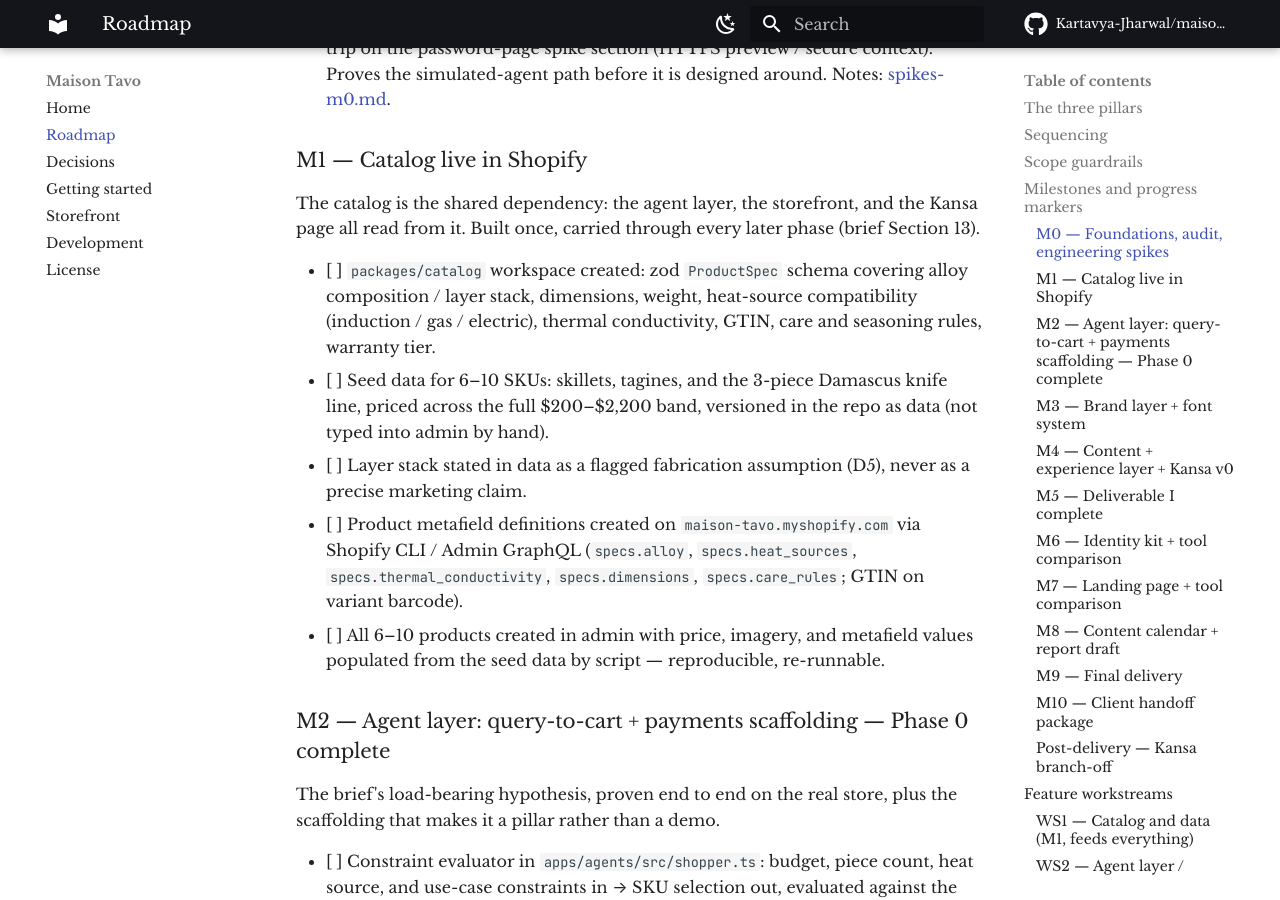
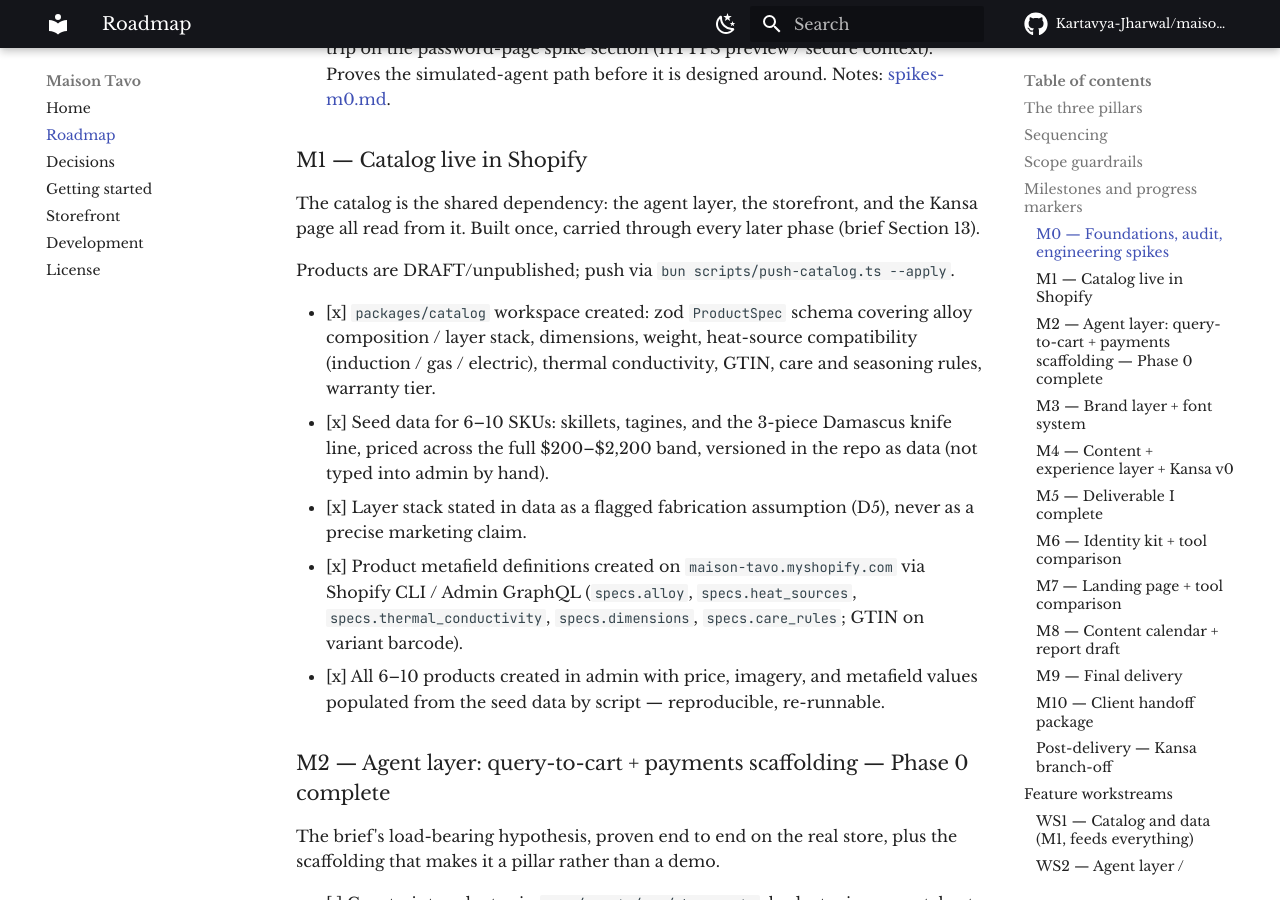
Before and after one commit to Kartavya-Jharwal/maison-tavo, an MkDocs documentation site: the page built from docs/roadmap.md, in a window 1280 px wide and 900 px high, scrolled down 4512 px. Built offline with MkDocs 1.6.1 and Material for MkDocs 9.7.7, drawn with Linux system fonts in a browser that asks for light colours; comment, search, counter and statistics services are not loaded.

Commit message:
Mark M1 catalog markers complete: 11 draft products + specs metafields in admin

```diff
--- a/docs/roadmap.md
+++ b/docs/roadmap.md
@@ -118,19 +118,21 @@
 The catalog is the shared dependency: the agent layer, the storefront, and the Kansa page all
 read from it. Built once, carried through every later phase (brief Section 13).
 
-- [ ] `packages/catalog` workspace created: zod `ProductSpec` schema covering alloy
+Products are DRAFT/unpublished; push via `bun scripts/push-catalog.ts --apply`.
+
+- [x] `packages/catalog` workspace created: zod `ProductSpec` schema covering alloy
       composition / layer stack, dimensions, weight, heat-source compatibility
       (induction / gas / electric), thermal conductivity, GTIN, care and seasoning rules,
       warranty tier.
-- [ ] Seed data for 6–10 SKUs: skillets, tagines, and the 3-piece Damascus knife line, priced
+- [x] Seed data for 6–10 SKUs: skillets, tagines, and the 3-piece Damascus knife line, priced
       across the full $200–$2,200 band, versioned in the repo as data (not typed into admin by
       hand).
-- [ ] Layer stack stated in data as a flagged fabrication assumption (D5), never as a precise
+- [x] Layer stack stated in data as a flagged fabrication assumption (D5), never as a precise
       marketing claim.
-- [ ] Product metafield definitions created on `maison-tavo.myshopify.com` via Shopify CLI /
+- [x] Product metafield definitions created on `maison-tavo.myshopify.com` via Shopify CLI /
       Admin GraphQL (`specs.alloy`, `specs.heat_sources`, `specs.thermal_conductivity`,
       `specs.dimensions`, `specs.care_rules`; GTIN on variant barcode).
-- [ ] All 6–10 products created in admin with price, imagery, and metafield values populated
+- [x] All 6–10 products created in admin with price, imagery, and metafield values populated
       from the seed data by script — reproducible, re-runnable.
 
 ### M2 — Agent layer: query-to-cart + payments scaffolding — Phase 0 complete
```
